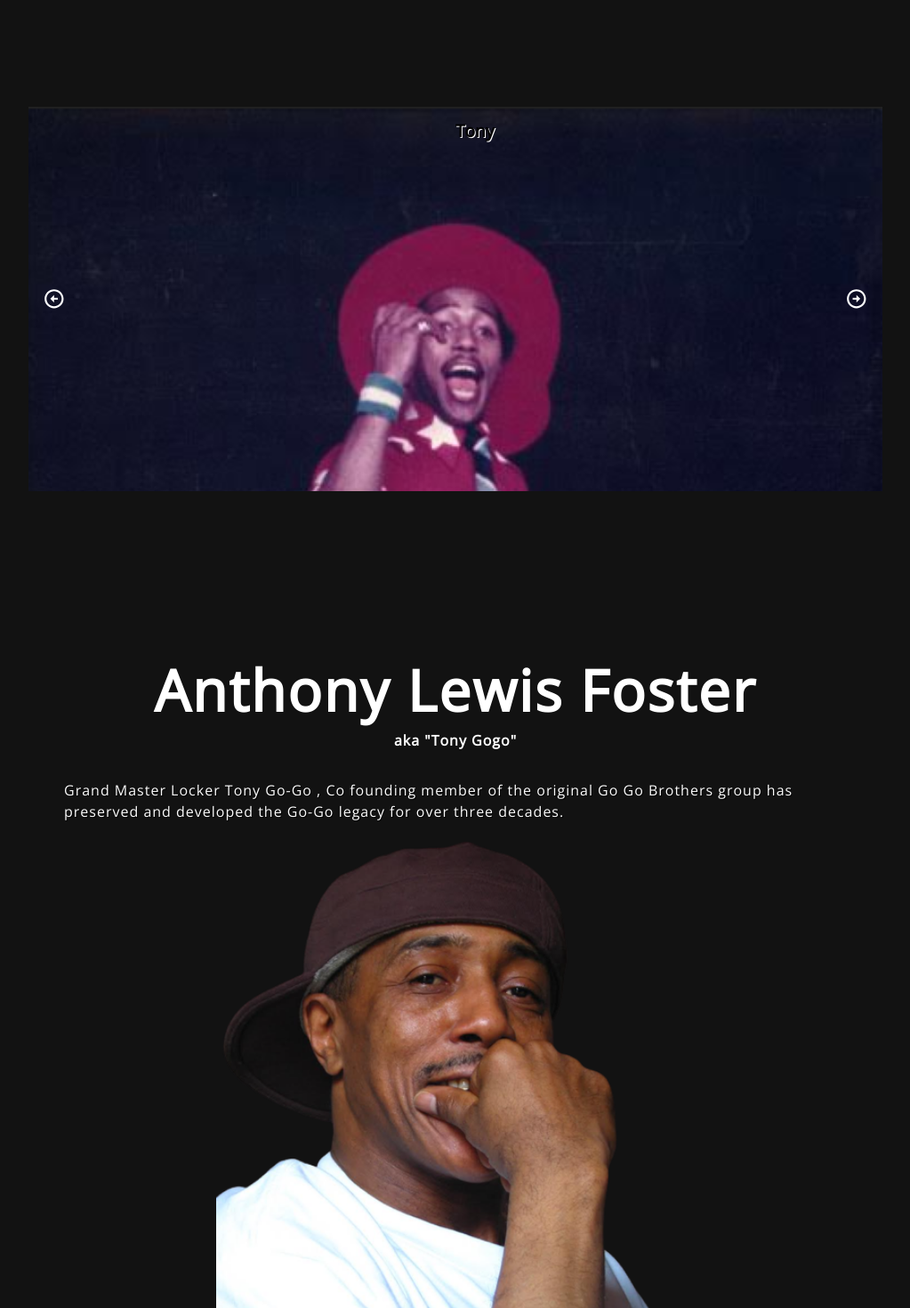
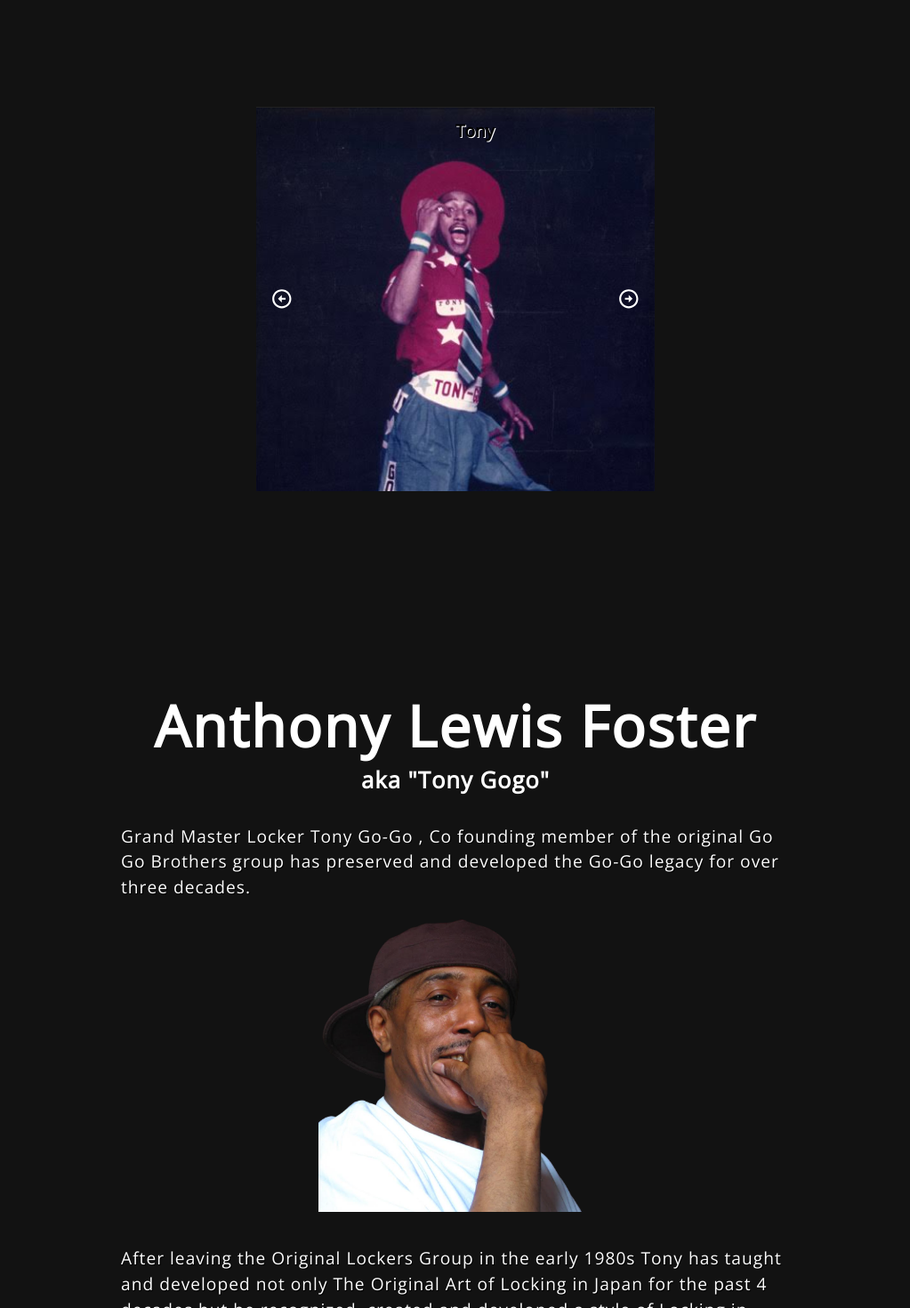
Before and after one commit to xxrobone/framew_week5_cme, a Next.js app: page / in a window 1280 px wide. Shown: the part 840-2310 px from the top of the page at 89% size, without its empty margins (128-1151 px from the left). Built offline with nearby package versions, Linux system fonts and the light colour scheme.

Commit message:
styling fixes

```diff
--- a/src/components/bio/Bio.module.scss
+++ b/src/components/bio/Bio.module.scss
@@ -1,12 +1,12 @@
 .bio {
-        margin: 20vh auto 20vh;
+        margin: 5vh auto 5vh;
         width: 70%;
         min-height: 100vh;
         position: relative;
         z-index: 1;
 
         @media(min-width: 768px) {
-          margin-top: 0;
+          width: 60%;
       }
 
       h2 {
@@ -19,7 +19,7 @@
 
       h4 {
         margin-top: 1rem;
-        font-size: 1rem;
+        font-size: clamp(1.4rem, 2vw, 3rem);
         color: white;
         text-align: center;
         letter-spacing: 1px;
@@ -28,13 +28,17 @@
       img {
         width: 60%;
         height: auto;
+
+        @media(min-width: 768px) {
+          width: 40%;
+      }
     }
 
     p {
         margin: 2rem auto 0;
         padding: 0.25rem 0.5rem;
         color: rgba(255, 255, 255, 0.987);
-        font-size: 1rem;
+        font-size: clamp(1rem, 1.5vw, 1.6rem);
         font-weight: 100;
         letter-spacing: 1px;
         line-height: 1.5;
--- a/src/components/carousel/Carousel.module.scss
+++ b/src/components/carousel/Carousel.module.scss
@@ -9,7 +9,7 @@
 
     @media(min-width: 768px) {
         margin: 20vh auto;
-        width: 75svw;
+        width: 35svw;
         height: 27rem;
     }
 
```
